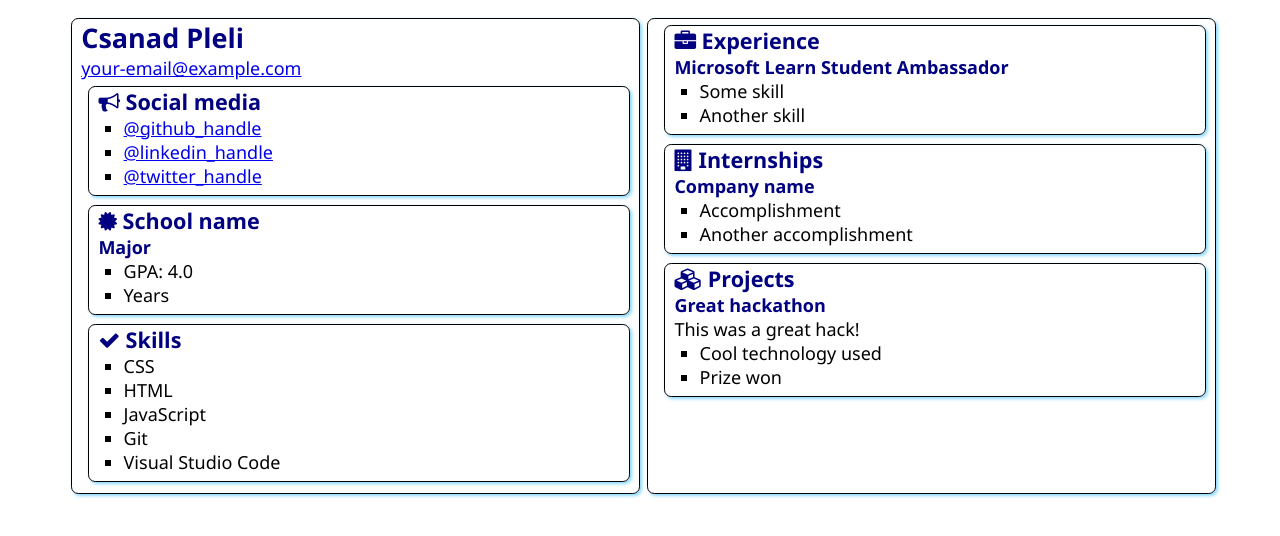
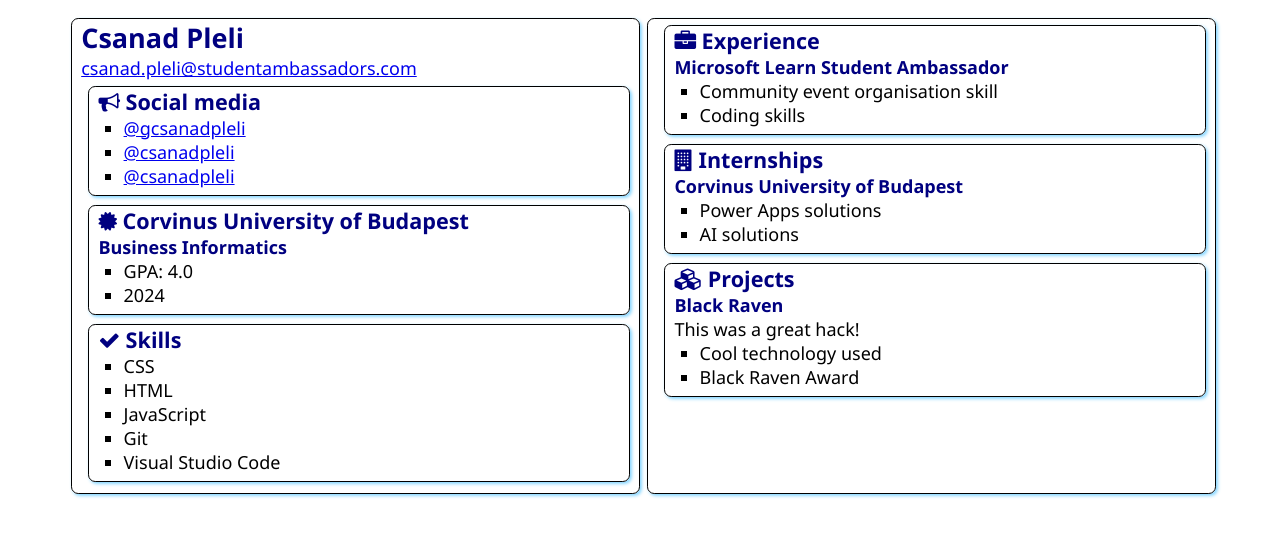
Before and after one commit to csanadpleli/SATechnicalOnboarding, a plain HTML site: page src/index.html in a window 1280 px wide. Drawn offline with Linux system fonts and the light colour scheme.

Commit message:
Update Personal Info

```diff
--- a/src/index.html
+++ b/src/index.html
@@ -13,7 +13,7 @@
     <main>
         <article class="box">
             <h1>Csanad Pleli</h1>
-            <div><a href="mailto:your.email@example.com">your-email@example.com</a></div>
+            <div><a href="mailto:csanad.pleli@studentambassadors.com">csanad.pleli@studentambassadors.com</a></div>
 
             <section class="box">
                 <h2>
@@ -21,9 +21,9 @@
                     Social media
                 </h2>
                 <ul>
-                    <li><a href="https://github.com/<handle>">@github_handle</a></li>
-                    <li><a href="https://linkedin.com/in/<handle>">@linkedin_handle</a></li>
-                    <li><a href="https://twitter.com/<handle>">@twitter_handle</a></li>
+                    <li><a href="https://github.com/csanadpleli">@gcsanadpleli</a></li>
+                    <li><a href="https://linkedin.com/in/csanad-pleli">@csanadpleli</a></li>
+                    <li><a href="https://twitter.com/csanadpleli">@csanadpleli</a></li>
                 </ul>
             </section>
 
@@ -31,12 +31,12 @@
                 <div class="education">
                     <h2>
                         <i class="fa fa-certificate" aria-hidden="true"></i>
-                        School name
+                        Corvinus University of Budapest
                     </h2>
-                    <h3>Major</h3>
+                    <h3>Business Informatics</h3>
                     <ul>
                         <li>GPA: 4.0</li>
-                        <li>Years</li>
+                        <li>2024</li>
                     </ul>
                 </div>
             </section>
@@ -63,8 +63,8 @@
                 </h2>
                 <h3>Microsoft Learn Student Ambassador</h3>
                 <ul>
-                    <li>Some skill</li>
-                    <li>Another skill</li>
+                    <li>Community event organisation skill</li>
+                    <li>Coding skills</li>
                 </ul>
             </section>
             <section class="box">
@@ -73,10 +73,10 @@
                     Internships
                 </h2>
 
-                <h3>Company name</h3>
+                <h3>Corvinus University of Budapest</h3>
                 <ul>
-                    <li>Accomplishment</li>
-                    <li>Another accomplishment</li>
+                    <li>Power Apps solutions</li>
+                    <li>AI solutions</li>
                 </ul>
             </section>
             <section class="box">
@@ -85,11 +85,11 @@
                     Projects
                 </h2>
 
-                <h3>Great hackathon</h3>
+                <h3>Black Raven</h3>
                 <div>This was a great hack!</div>
                 <ul>
                     <li>Cool technology used</li>
-                    <li>Prize won</li>
+                    <li>Black Raven Award</li>
                 </ul>
             </section>
         </article>
```
